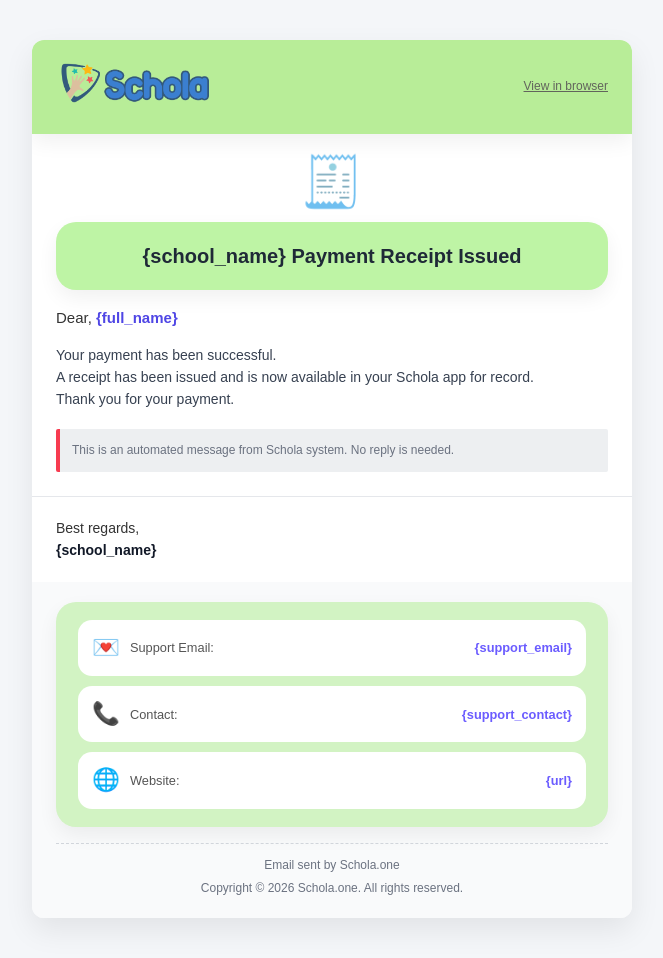
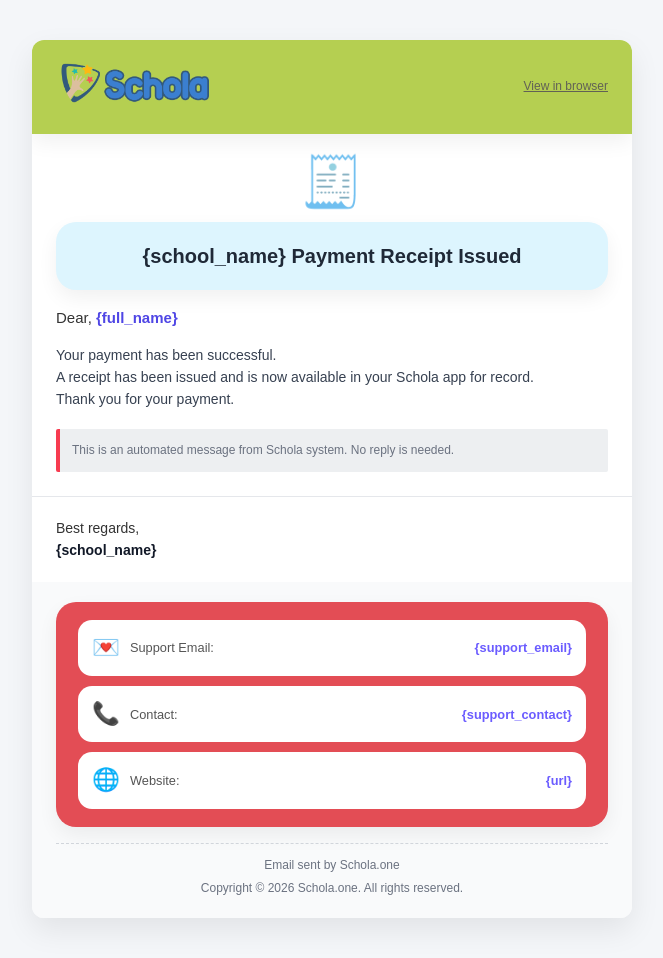
Before and after one commit to excelyynxl-a11y/schola-email-template-1, a plain HTML site: page index.html in a window 1280 px wide. Shown: the whole page, without its empty margins (308-971 px from the left). Drawn offline with nearby package versions, Linux system fonts and the light colour scheme.

Commit message:
update colorus

```diff
--- a/styles.css
+++ b/styles.css
@@ -27,7 +27,7 @@ body {
     justify-content: space-between;
     align-items: center;
     padding: 18px 24px;
-    background: #b8ed98;
+    background: #b5cf51;
     box-shadow: 0 8px 20px rgba(0, 0, 0, 0.06);
 }
 
@@ -63,7 +63,7 @@ body {
     font-size: 20px;
     font-weight: 600;
     color: #1f2937;
-    background: #bef4a5;
+    background: #ddf5fe;
     padding: 18px 22px;
     border-radius: 20px;
     box-shadow: 0 8px 20px rgba(0, 0, 0, 0.06);
@@ -129,7 +129,7 @@ body {
 }
 
 .bubbly-contacts {
-    background: #d2f3c3;
+    background: #e34d55;
     padding: 18px 22px;
     border-radius: 20px;
     box-shadow: 0 8px 20px rgba(0, 0, 0, 0.06);
```
